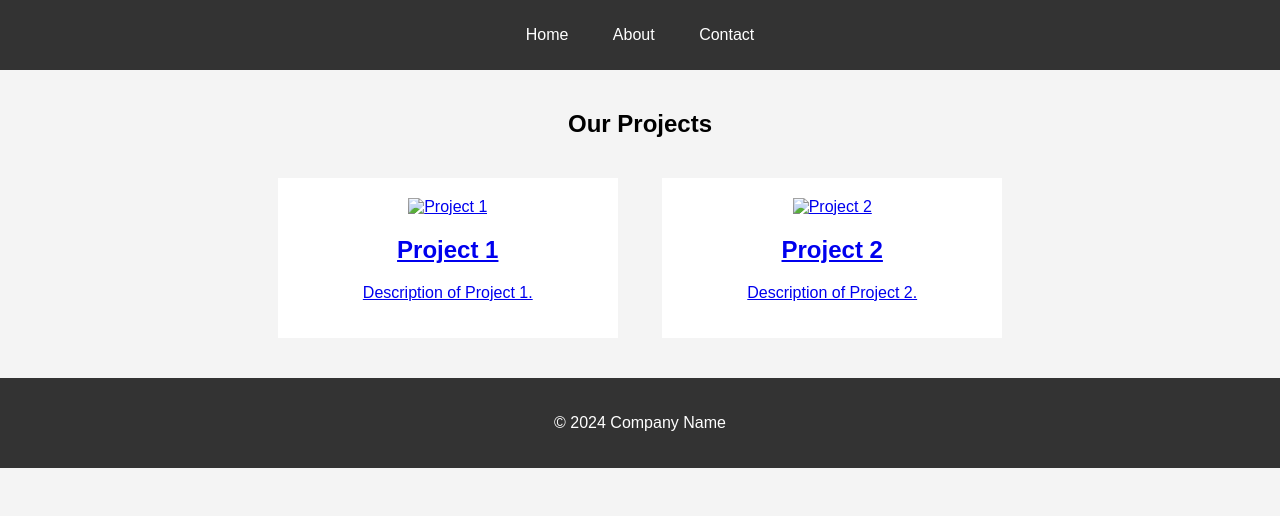
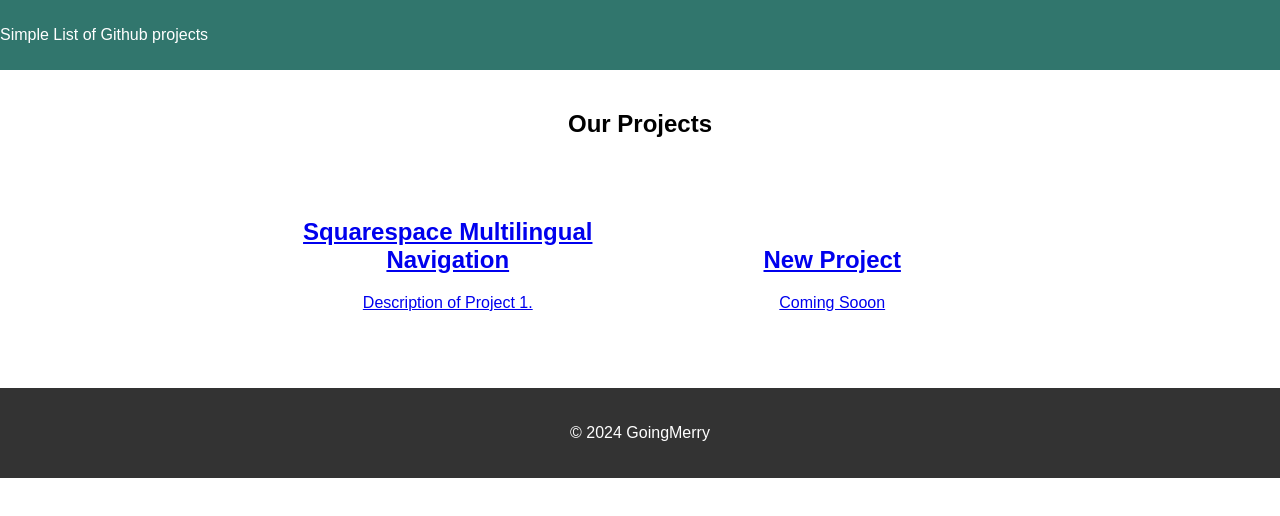
Before and after one commit to goingmerry-ch/goingmerry-ch.github.io, a plain HTML site: page index.html in a window 1280 px wide. Drawn offline with Linux system fonts and the light colour scheme.

Commit message:
Update index.html

```diff
--- a/index.html
+++ b/index.html
@@ -1,20 +1,18 @@
 <!DOCTYPE html>
 <html>
 <head>
-    <title>Project Links Landing Page</title>
-    <link rel="stylesheet" type="text/css" href="style.css">
-    <style></style>
+    <title>Goingmerry Github Project Links</title>
 </head>
 <body>
     <style>body {
     font-family: Arial, sans-serif;
     margin: 0;
     padding: 0;
-    background-color: #f4f4f4;
+    background-color: white;
 }
 
 header {
-    background-color: #333;
+    background-color: #31766d;
     color: white;
     padding: 10px 0;
 }
@@ -69,11 +67,7 @@ footer {
 </style>
     <header>
         <nav>
-            <ul>
-                <li><a href="#home">Home</a></li>
-                <li><a href="#about">About</a></li>
-                <li><a href="#contact">Contact</a></li>
-            </ul>
+            <p> Simple List of Github projects </p>
         </nav>
     </header>
 
@@ -81,25 +75,22 @@ footer {
         <section id="projects">
             <h1>Our Projects</h1>
             <div class="project">
-                <a href="https://example.com/project1">
-                    <img src="project1-thumbnail.jpg" alt="Project 1">
-                    <h2>Project 1</h2>
+                <a href="https://github.goingmerry.ch/squarespace-multilingual-navigation/en/">
+                    <h2>Squarespace Multilingual Navigation</h2>
                     <p>Description of Project 1.</p>
                 </a>
             </div>
             <div class="project">
-                <a href="https://example.com/project2">
-                    <img src="project2-thumbnail.jpg" alt="Project 2">
-                    <h2>Project 2</h2>
-                    <p>Description of Project 2.</p>
+                <a href="#">
+                    <h2>New Project</h2>
+                    <p> Coming Sooon </p>
                 </a>
             </div>
-            <!-- Add more projects here -->
         </section>
     </main>
 
     <footer>
-        <p>&copy; 2024 Company Name</p>
+        <p>&copy; 2024 GoingMerry</p>
     </footer>
 </body>
 </html>
```
